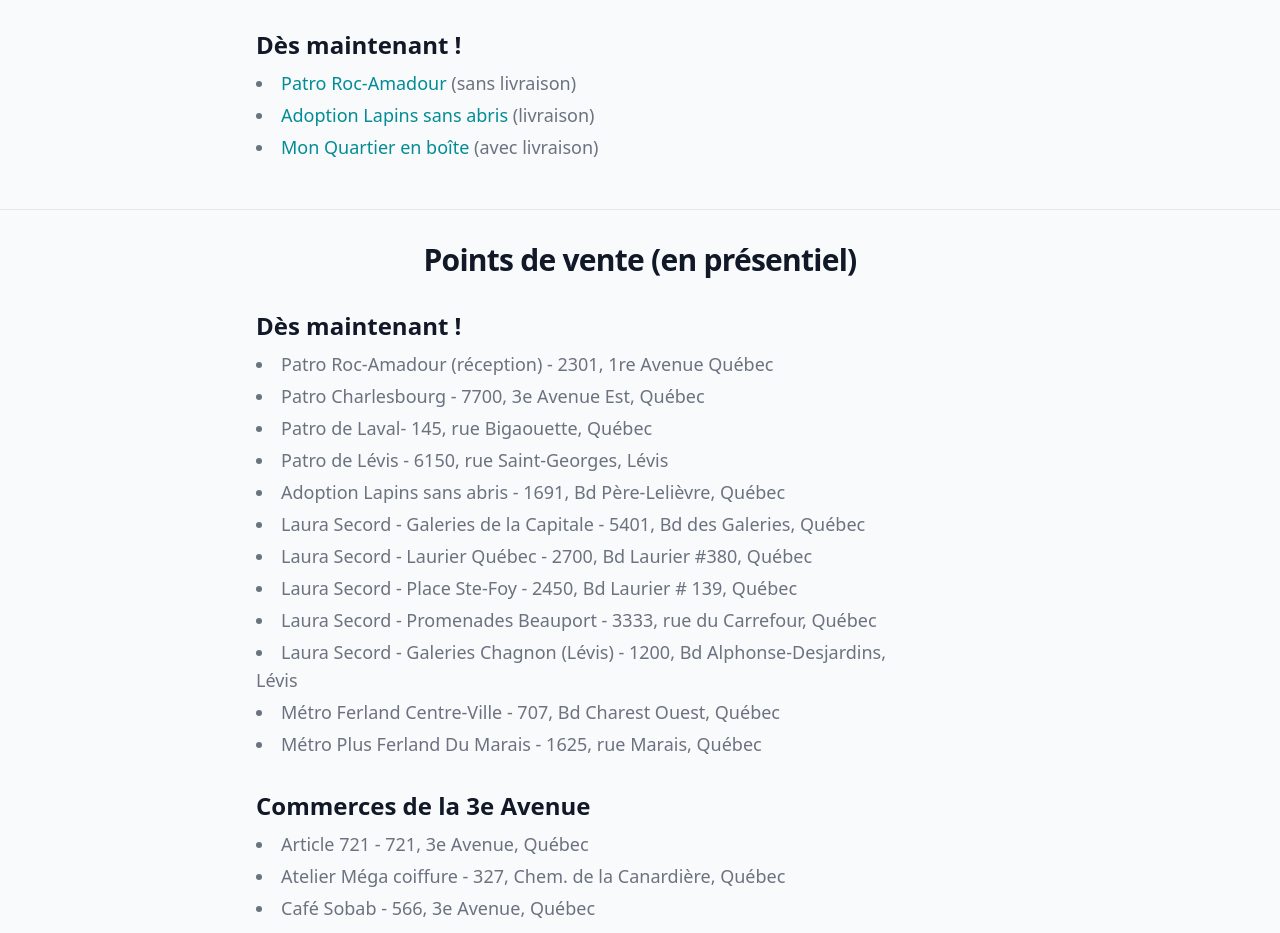
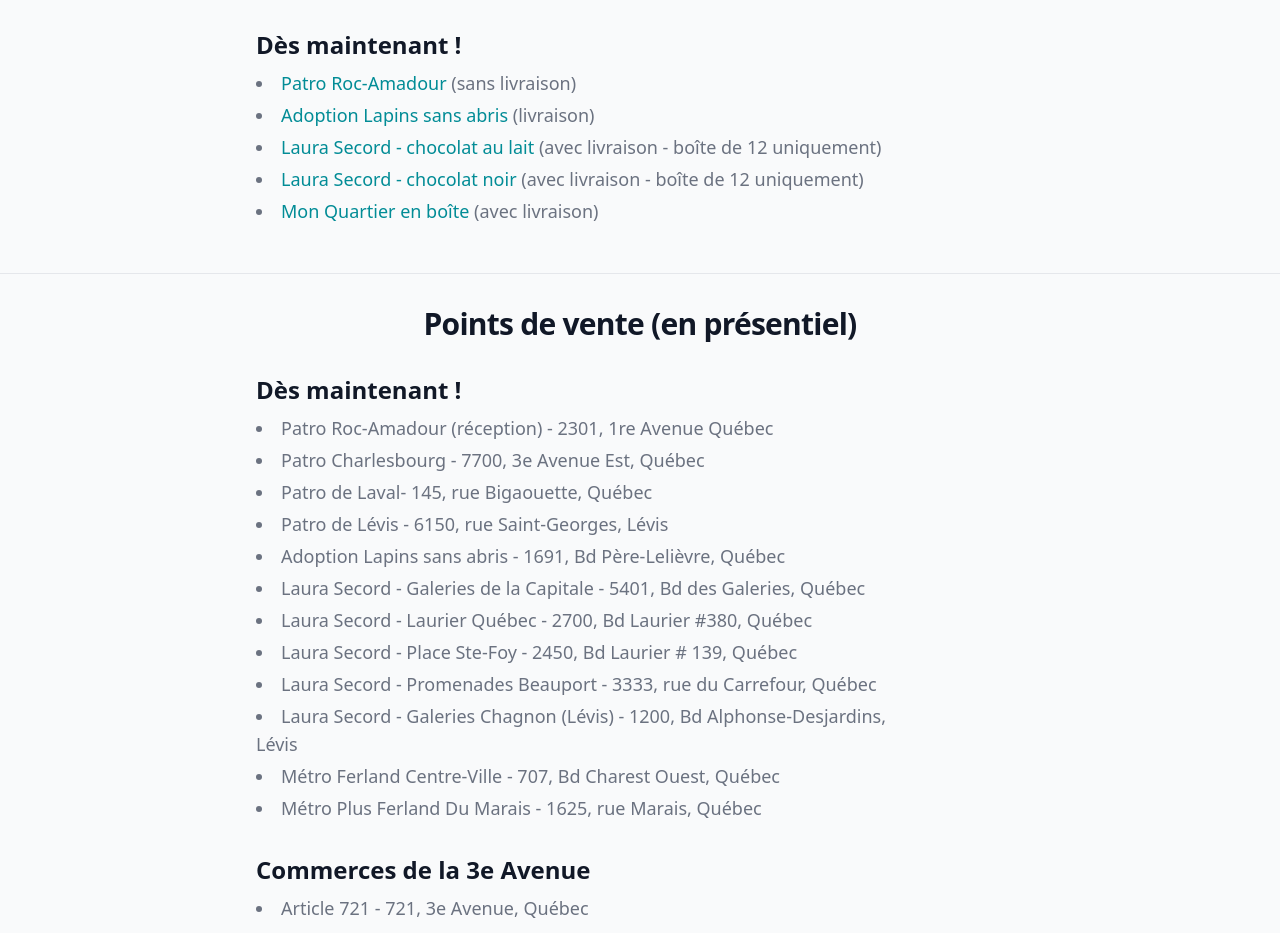
Before and after one commit to welass-gvq/patrolapinv2, a website: page index.html in a window 1280 px wide. Shown: the part 2161-3094 px from the top of the page. Drawn offline with nearby package versions, Linux system fonts and the light colour scheme.

Commit message:
Added two links - Josee

```diff
--- a/index.html
+++ b/index.html
@@ -451,6 +451,12 @@
       <a class="hover:underline hover:underline-offset-2 text-primary-600 hover:font-semibold" href="https://refugealsa.com/products/lapin-patro?_pos=1&_sid=d8573a545&_ss=r">Adoption Lapins sans abris</a> (livraison)
     </li>
     <li>
+      <a class="hover:underline hover:underline-offset-2 text-primary-600 hover:font-semibold" href="https://fr.laurasecord.ca/lapin-en-chocolat-au-lait-patro-roc-amadour-200-g-86828">Laura Secord - chocolat au lait</a> (avec livraison - boîte de 12 uniquement)
+    </li>
+    <li>
+      <a class="hover:underline hover:underline-offset-2 text-primary-600 hover:font-semibold" href="https://fr.laurasecord.ca/lapin-en-chocolat-noir-patro-roc-amadour-200-g-86831">Laura Secord - chocolat noir</a> (avec livraison - boîte de 12 uniquement)
+    </li>
+    <li>
       <a class="hover:underline hover:underline-offset-2 text-primary-600 hover:font-semibold" href="https://monquartierenboite.com/produits/patro-lapin">Mon Quartier en boîte</a> (avec livraison)
     </li>
   </ul>
```
